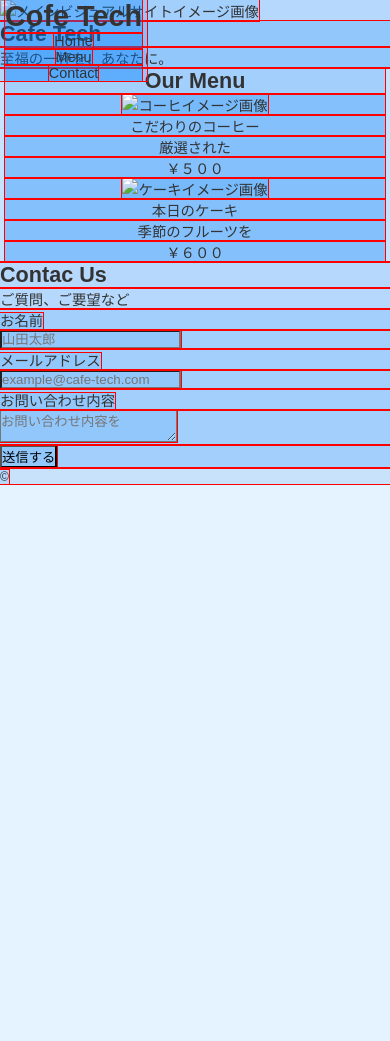
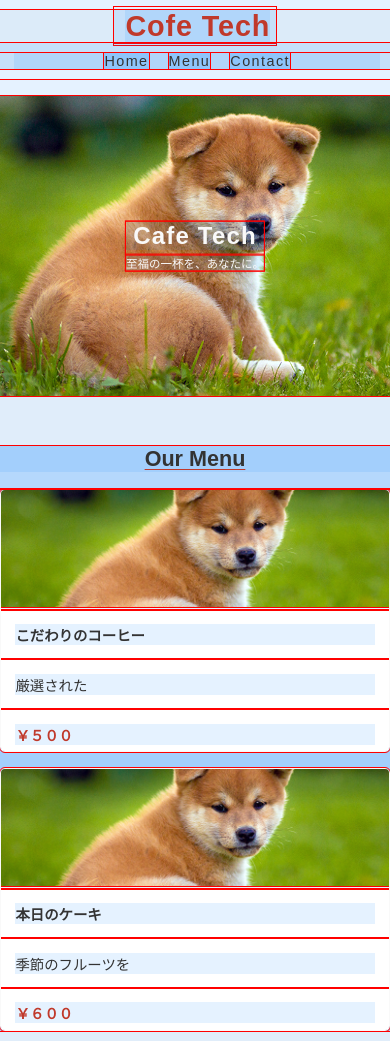
Before and after one commit to kayabuk1/iot-frontend-practice, a website: page 20250513html/test2.html in a window 390 px wide. Shown: the top 1041 px of the page. Before the commit the page ends 844 px from the top, so only its background shows below. Drawn offline with Linux system fonts and the light colour scheme.

Commit message:
Update 20250513html/test2.html

```diff
--- a/20250513html/test2.html
+++ b/20250513html/test2.html
@@ -7,28 +7,109 @@
     <title>Cofe Tech</title>
     <!-- <link rel="stylesheet" href="style.css"> -->
      <style>
-        :root{--header-height:70px;}
-        *{outline: 1px solid red;
+        @charset "UTF-8";
+        :root {--header-height:70px;}
+        * {outline: 1px solid red;
             background-color: rgba(0, 128, 255, 0.1);
             background-clip: content-box;
             margin: 0; padding: 0; list-style: none;
             box-sizing: border-box;}
-        html{font-size: 100%; scroll-behavior: smooth;
+        html {font-size: 100%; scroll-behavior: smooth;
             scroll-padding-top: var(--header-height,70px);}
-        body{font-size: 0.9rem; color: #333333;
+        body {font-size: 0.9rem; color: #333333;
             background-color: #f9f9f9; accent-color: #c0392b;
             font-family: Arial, Helvetica, sans-serif;}
-        a{color:#333333; text-decoration: none;}
-        a:hover{opacity: 0.8;}
-        a:active{opacity: 0.5;}
-        img{max-width: 100%;}
-        .wrapper{max-width: 960px; margin: 0 auto;
-            text-align: center; padding: 0 5px;}
+        a {color:#333333; text-decoration: none;}
+        a:hover {opacity: 0.8;}
+        a:active {opacity: 0.5;}
+        img {max-width: 100%;}
+        .wrapper {max-width: 960px; margin: 0 auto;
+            text-align: center; padding: 0 5p}
 
-        header{position: fixed; top: 0; left: 0;
-            box-sizing: border-box;}
+        section {margin-bottom:100px;}
+        .section-title{font-size:2em; text-decoration-line: underline;
+            text-decoration-color: #c0392b; text-underline-offset: 0.15em;
+            text-decoration-thickness: 3%;}
 
+        header {position: fixed; top: 0; left: 0; z-index:2;
+            height:var(--header-height,70px); width:100%;
+            /* ↑のwidth100%は対親bodyではなく、画面全体viewportに対して。
+            position;fixed;を設定した瞬間親子関係から切り離されグローバル化 */
+            background-color: #f9f9f9dd;}
+        header .wrapper {display: flex; justify-content: space-between;
+            align-items: center; height: 100%; width: 100%;}
+            /* .wrapperにかけた命令が利いているのも忘れずに
+    max-width: 960px; margin: 0 auto; text-align: center; padding: 0 5px; */
+        .site-title a {padding: 0.1em 0.2em 0.1em 0.4em; color: #c0392b;}
+        header nav {flex-grow: 0;}
+        header nav ul {display: flex; column-gap: 20px; padding-right: 10px;}
 
+        #mainvisual {position: relative; height: 600px;
+            margin:var(--header-height,70px) 0 50px; overflow:hidden;}
+        #mainvisual .mainvis-container {position: absolute; top: 0; left: 0;
+            height:100%; width:100%;}
+        #mainvisual img { width: 100%; height: 100%; object-fit: cover;}
+        #mainvisual .img-center-txt {color:#f9f9f9; position: absolute;
+             top: 50%; left: 50%; z-index: 1;
+             transform: translate(-50%, -50%); background-color: transparent;
+             text-align: center; }
+        #mainvisual h2 {font-size: 2.3em; padding-bottom: 0.2em;
+            text-align-last: justify; letter-spacing: 0.05em;}
+
+        #ourmenu h2 {padding-bottom: 0.8em;}
+        #ourmenu dl.grid-container {display: grid;
+            grid-template-columns: 1fr 1fr;grid-column-gap: 3%;
+             text-align: left;}
+        #ourmenu div.grid-content {border-radius: 5px; border: 1px solid #f9f9f9;
+            overflow:hidden; background-color: rgb(255, 255, 255);}
+        #ourmenu img {width:100%; aspect-ratio:10/3; object-fit: cover;
+            object-position: 0% 30%;}
+        #ourmenu dt {font-weight: bold; padding:1em;}
+        #ourmenu dd {padding:1em;}
+        #ourmenu p {color:#c0392b; font-weight:bold; padding:1em;}
+
+        #contact {width:40%; margin:0 auto 5%; text-align: center;}
+        #contact h2 {padding-bottom: 0.8em;}
+        #contact p {padding: 1em;}
+        #contact form {display:flex; flex-direction: column;
+            text-align: left; border:1px solid #f9f9f9; border-radius: 5px;
+            overflow: hidden; width:100%; background-color:#fff;}
+        #contact label{font-weight: bold; display:block; padding-bottom: 0.6em;}
+        #contact input {border-radius: 3px; width: 100%; overflow:hidden;
+            padding:1em; border:1px solid #ccc;}
+        #contact textarea{width: 100%; height:6em; padding:1em;
+            border-radius: 3px; overflow:hidden;}
+        #contact .btn-container{display: flex; justify-content: center;
+            border-radius: 3px; overflow:hidden; height:100%;
+            padding:0; margin:1em; background-color: #c0392b;}
+        #contact button {color:#f9f9f9; border:none; cursor:pointer;
+            width: 100%; padding:1em;}
+
+        footer {background-color:#333333; color:#f9f9f9;}
+        footer p {padding:1em; margin:0 auto; width:max-content;}
+
+        @media screen and (max-width:767px)
+        {
+            .section-title {font-size:1.5em;}
+
+            header {height: auto; padding:10px 0;}
+            .site-title{font-size:2em; letter-spacing: 0.03em;}
+            header .wrapper{ flex-direction:column; justify-content: center; }
+            header nav {width: 100%;}
+            header ul {flex-direction: row; width:100%; padding: 0 1em 0;
+                margin-top: 10px; font-size: 1em; justify-content:center;
+                letter-spacing: 0.1em;}
+            header li a{width:100%;}
+
+            #mainvisual {height: 300px; margin-top: 96px;}
+            #mainvisual h2 {font-size:1.5rem; text-align-last: initial; }
+            #mainvisual p {white-space: nowrap; font-size:0.8em;}
+
+            #ourmenu dl.grid-container {grid-template-columns: 1fr;
+                grid-row-gap:3%;}
+
+            #contact {width:90%;}
+        }
 
      </style>
 </head>
@@ -49,7 +130,7 @@
     <main>
         <section id="mainvisual">
             <div class="mainvis-container">
-                <img src="images/dog.jpg"
+                <img src="../images/dog.jpg"
                 alt="メインビジュアルサイトイメージ画像">
                 <div class="img-center-txt">
                     <h2>Cafe Tech</h2>
@@ -61,24 +142,26 @@
         <section id="ourmenu">
             <div class="wrapper">
                 <h2 class="section-title">Our Menu</h2>
-                <div class="grid-container">
-                    <dl>
+                    <dl class="grid-container">
+                        <div class="grid-content">
                             <div class="grid-img-content">
-                            <img src="images/dog.jpg"
+                                <img src="../images/dog.jpg"
                                 alt="コーヒイメージ画像">
                             </div>
                             <dt>こだわりのコーヒー</dt>
                             <dd>厳選された</dd>
                             <p>￥５００</p>
+                        </div>
+                        <div class="grid-content">
                             <div class="grid-img-content">
-                            <img src="images/dog.jpg"
+                                <img src="../images/dog.jpg"
                                 alt="ケーキイメージ画像">
                             </div>
                             <dt>本日のケーキ</dt>
                             <dd>季節のフルーツを</dd>
                             <p>￥６００</p>
+                        </div>
                     </dl>
-                </div>
             </div>
         </section>
 
@@ -86,16 +169,19 @@
             <h2 class="section-title">Contac Us</h2>
             <p>ご質問、ご要望など</p>
             <form action="" method="POST">
-                <p><label for="name">お名前</label></p>
-                <p><input type="text" name="name" id="name" required
-                    placeholder="山田太郎"></p>
-                <p><label for="email">メールアドレス</label></p>
-                <p><input type="email" name="email" id="email" required
-                    placeholder="example@cafe-tech.com"></p>
-                <p><label for="detail">お問い合わせ内容</label></p>
-                <p><textarea name="detail" id="detail" required
-                    placeholder="お問い合わせ内容を"></textarea></p>
-                <div><button>送信する</button></div>
+                <p><label for="name">お名前</label>
+                    <input type="text" name="name" id="name" required
+                    placeholder="山田太郎">
+                </p>
+                <p><label for="email">メールアドレス</label>
+                    <input type="email" name="email" id="email" required
+                    placeholder="example@cafe-tech.com">
+                </p>
+                <p><label for="detail">お問い合わせ内容</label>
+                    <textarea name="detail" id="detail" required
+                    placeholder="お問い合わせ内容を"></textarea>
+                </p>
+                <div class="btn-container"><button>送信する</button></div>
             </form>
 
         </section>
```
Lines whose indentation alone changed are shown as unchanged.
